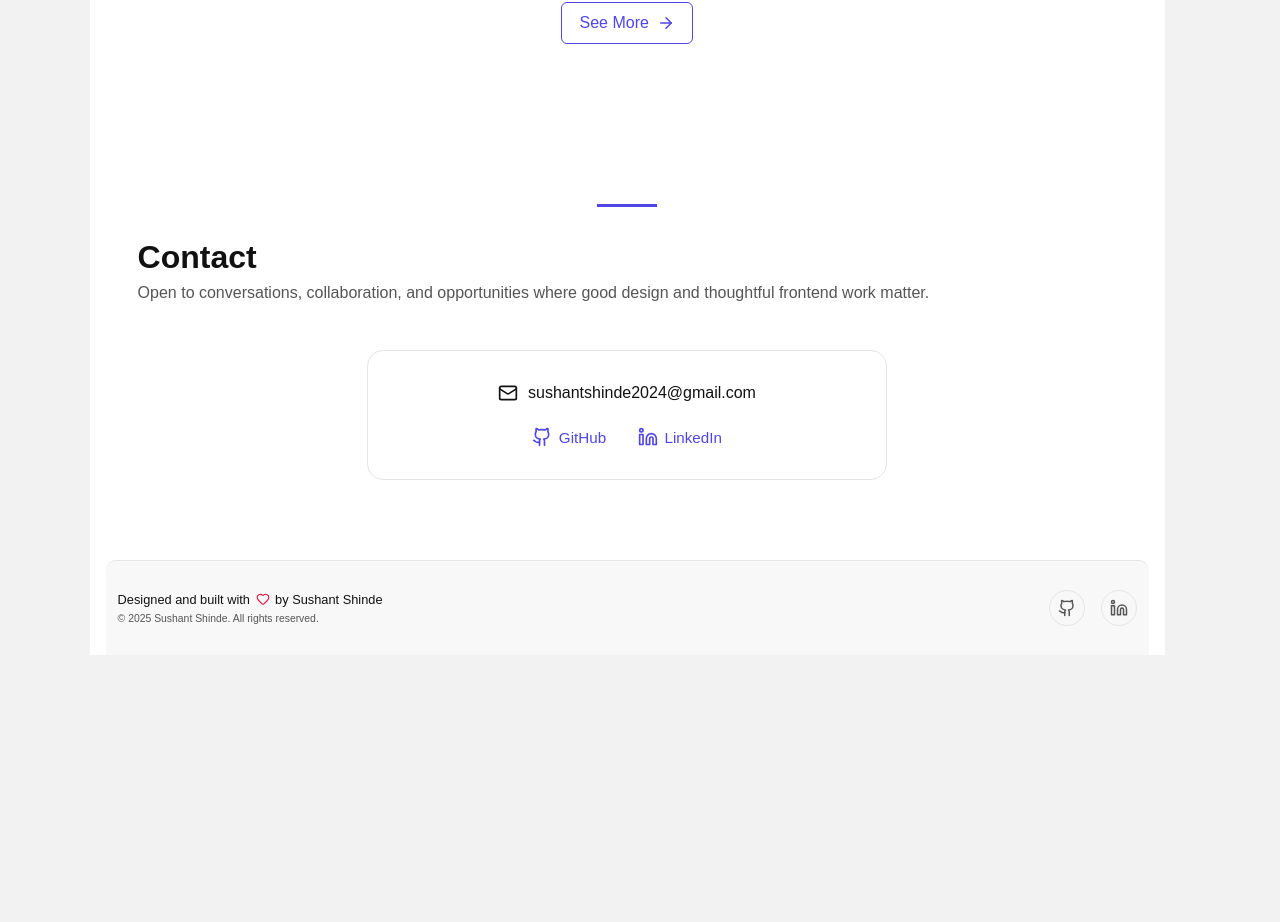
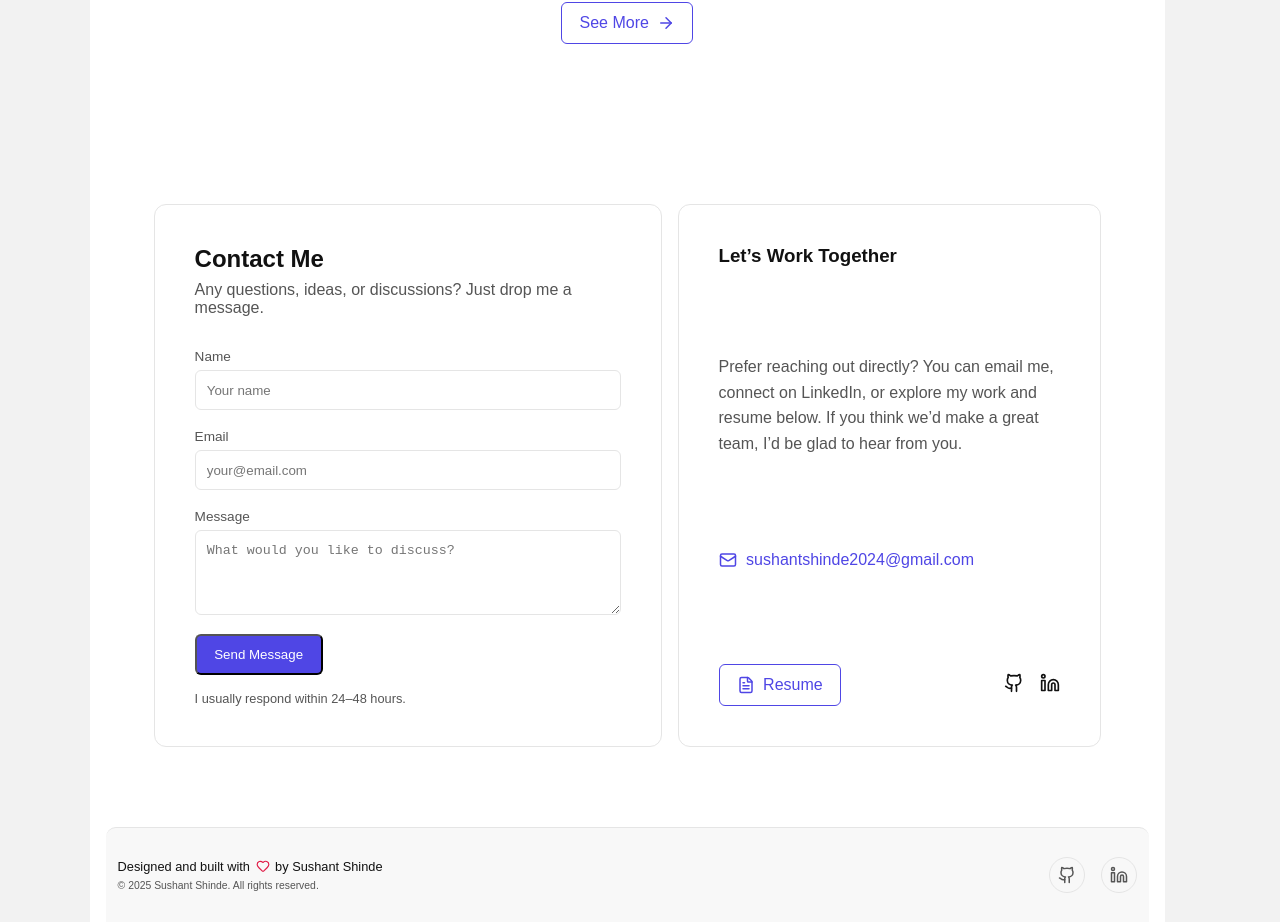
Before and after one commit to sushantshinde7/sushant-portfolio, a React (Vite) app: page / in a window 1280 px wide. Shown: the part 1700-2622 px from the top of the page. Before the commit the page ends 2355 px from the top, so only its background shows below. Built offline with nearby package versions, Linux system fonts and the light colour scheme.

Commit message:
feat(contact): introduce modern contact section with form + CTA and improved light mode contrast

```diff
--- a/src/components/Contact.jsx
+++ b/src/components/Contact.jsx
@@ -1,38 +1,79 @@
 import "../styles/Contact.css";
-import { Mail, Github, Linkedin } from "lucide-react";
+import { Mail, Github, Linkedin, FileText } from "lucide-react";
 
 function Contact() {
   return (
-    <section id="contact" className="contact-section container">
-      <div className="division"></div>
+    <section id="contact" className="contact-section">
+      <div className="contact-wrapper content-container">
+        {/* LEFT — FORM */}
+        <div className="contact-form">
+          <h2>Contact Me</h2>
+          <p className="contact-subtext">
+            Any questions, ideas, or discussions? Just drop me a message.
+          </p>
 
-      <div className="content-text">
-        <h2>Contact</h2>
-        <p>
-          Open to conversations, collaboration, and opportunities where good
-          design and thoughtful frontend work matter.
-        </p>
+          <form>
+            <div className="field">
+              <label>Name</label>
+              <input type="text" placeholder="Your name" />
             </div>
 
-      <div className="contact-card">
+            <div className="field">
+              <label>Email</label>
+              <input type="email" placeholder="your@email.com" />
+            </div>
+
+            <div className="field">
+              <label>Message</label>
+              <textarea
+                rows="4"
+                placeholder="What would you like to discuss?"
+              />
+            </div>
+
+            <button type="submit" className="btn btn-primary">
+              Send Message
+            </button>
+          </form>
+
+          <span className="response-note">
+            I usually respond within 24–48 hours.
+          </span>
+        </div>
+
+        {/* RIGHT — CTA */}
+        <div className="contact-cta">
+          <h3>Let’s Work Together</h3>
+
+          <p>
+            Prefer reaching out directly? You can email me, connect on LinkedIn,
+            or explore my work and resume below. If you think we’d make a great
+            team, I’d be glad to hear from you.
+          </p>
+
           <a
-          href="mailto:communitypro47@gmail.com"
-          className="contact-primary"
+            href="mailto:sushantshinde2024@gmail.com"
+            className="direct-mail"
           >
-          <Mail size={20} />
-          <span>sushantshinde2024@gmail.com</span>
+            <Mail size={18} />
+            sushantshinde2024@gmail.com
           </a>
 
-        <div className="contact-links">
-          <a href="#" target="_blank" rel="noopener noreferrer">
-            <Github size={20} />
-            <span>GitHub</span>
+          <div className="cta-actions">
+            <a href="#" className="btn btn-secondary">
+              <FileText size={18} />
+              Resume
             </a>
 
-          <a href="#" target="_blank" rel="noopener noreferrer">
+            <div className="social-links">
+              <a href="#" aria-label="GitHub">
+                <Github size={20} />
+              </a>
+              <a href="#" aria-label="LinkedIn">
                 <Linkedin size={20} />
-            <span>LinkedIn</span>
               </a>
+            </div>
+          </div>
         </div>
       </div>
     </section>
--- a/src/styles/Contact.css
+++ b/src/styles/Contact.css
@@ -1,48 +1,111 @@
 .contact-section {
-  padding: 5rem 1rem;
-  background: transparent;
+  padding: 5rem 0;
 }
 
-.contact-card {
-  max-width: 520px;
-  margin: 3rem auto 0;
-  padding: 2rem;
-  background: var(--surface-1);
-  border: 1px solid var(--border);
-  border-radius: 16px;
-  text-align: center;
+.contact-wrapper {
+  display: grid;
+  grid-template-columns: 1.2fr 1fr;
+  gap: 1rem;
 }
 
-.contact-primary {
+/* LEFT */
+.contact-form {
+  background: var(--card-bg);
+  border: 1px solid var(--border);
+  border-radius: 12px;
+  padding: 2.5rem;
+}
+
+.contact-form h2 {
+  margin-bottom: 0.5rem;
+}
+
+.contact-subtext {
+  color: var(--text-muted);
+  margin-bottom: 2rem;
+}
+
+.field {
+  display: flex;
+  flex-direction: column;
+  gap: 0.4rem;
+  margin-bottom: 1.2rem;
+}
+
+.field label {
+  font-size: 0.85rem;
+  color: var(--text-muted);
+}
+
+.field input,
+.field textarea {
+  background: var(--bg);
+  border: 1px solid var(--border);
+  border-radius: 6px;
+  padding: 0.7rem;
+  color: var(--text);
+}
+
+.field input:focus,
+.field textarea:focus {
+  outline: none;
+  border-color: var(--primary);
+}
+
+.response-note {
+  display: block;
+  margin-top: 1rem;
+  font-size: 0.8rem;
+  color: var(--text-muted);
+}
+
+/* RIGHT */
+.contact-cta {
+  background: var(--card-bg);
+  border: 1px solid var(--border);
+  border-radius: 12px;
+  padding: 2.5rem;
+  display: flex;
+  flex-direction: column;
+  justify-content: space-between;
+}
+
+.contact-cta h3 {
+  margin-bottom: 1rem;
+}
+
+.contact-cta p {
+  color: var(--text-muted);
+  line-height: 1.6;
+}
+
+.direct-mail {
+  margin: 1.5rem 0;
   display: inline-flex;
   align-items: center;
   gap: 0.6rem;
-  font-size: 1rem;
   font-weight: 500;
-  color: var(--text);
-  text-decoration: none;
-  margin-bottom: 1.5rem;
+  color: var(--primary);
 }
 
-.contact-primary:hover {
-  text-decoration: underline;
+.cta-actions {
+  display: flex;
+  justify-content: space-between;
+  align-items: center;
 }
 
-.contact-links {
+.social-links {
   display: flex;
-  justify-content: center;
-  gap: 2rem;
+  gap: 1rem;
 }
 
-.contact-links a {
-  display: inline-flex;
-  align-items: center;
-  gap: 0.4rem;
-  color: var(--primary);
-  font-size: 0.95rem;
-  text-decoration: none;
+.social-links a {
+  color: var(--text);
 }
 
-.contact-links a:hover {
-  color: var(--text);
+/* RESPONSIVE */
+@media (max-width: 768px) {
+  .contact-wrapper {
+    grid-template-columns: 1fr;
+  }
 }
```
Lines whose indentation alone changed are shown as unchanged.
